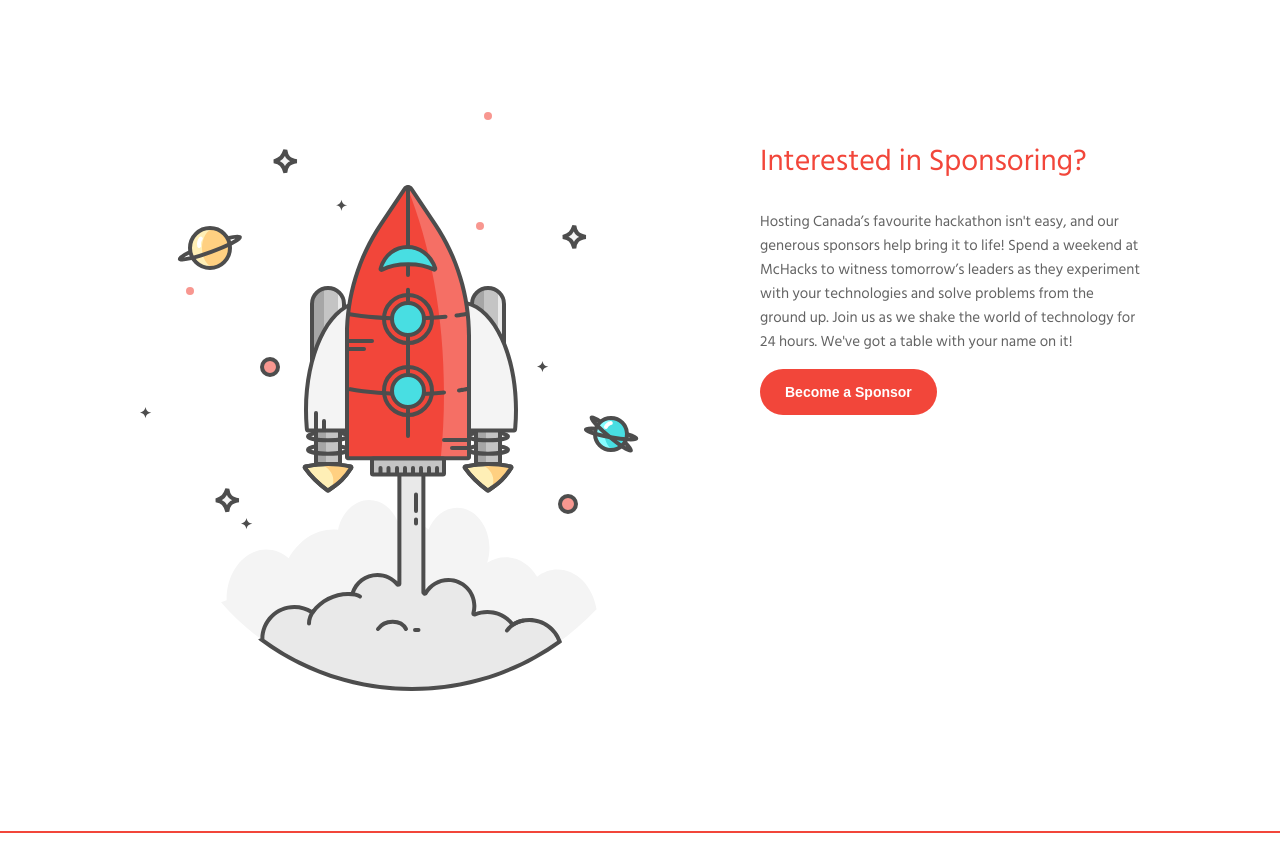
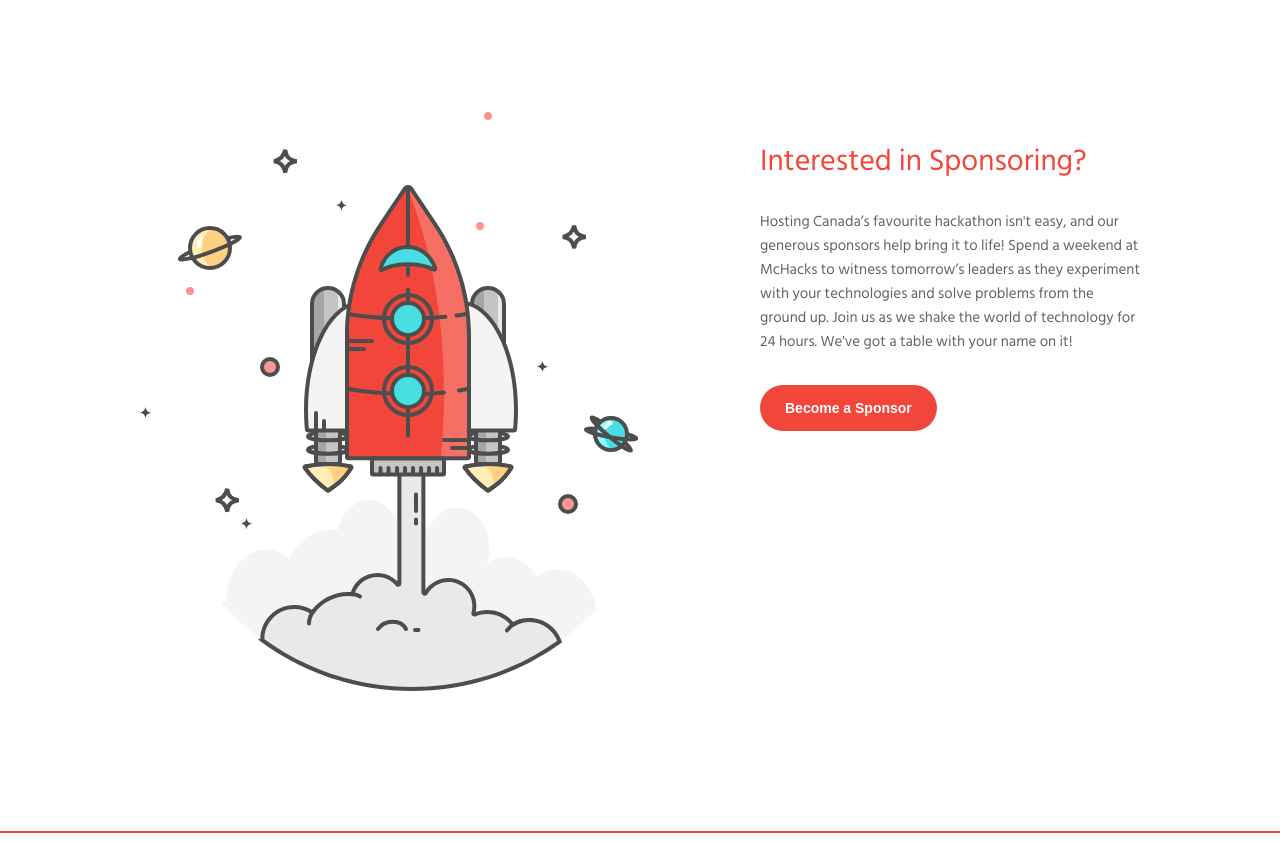
Before and after one commit to hackmcgill/mchacks7, a Gatsby site: page / in a window 1280 px wide. Shown: the part 1353-2195 px from the top of the page. Built offline with nearby package versions, Linux system fonts and the light colour scheme; Gatsby itself is replaced by a stand-in of ours.

Commit message:
Add top margin to sponsor button

```diff
--- a/src/styles/components/index.js
+++ b/src/styles/components/index.js
@@ -70,7 +70,7 @@ export const Hero = styled.section`
 `
 
 export const HeroButton = styled.button`
-//   font-family: Brown, sans-serif;
+  //   font-family: Brown, sans-serif;
   font-weight: 600;
   font-size: 16px;
   text-transform: none;
@@ -160,7 +160,7 @@ export const SponsText = styled.div`
   padding-left: 10rem;
   // margin-right: 10rem;
   width: 50%;
-  margin-bottom: 1rem;
+  margin-bottom: 2rem;
 
   h2 {
     color: ${styleVars.colorHackRed};
@@ -199,12 +199,13 @@ export const SponsButton = styled.button`
   border-radius: 3.75em;
   border: none;
   transition: all 0.15s ease-in-out;
+  margin-top: 16px;
   padding-top: 15px;
   padding-bottom: 15px;
   padding-left: 25px;
   padding-right: 25px;
-//   height: 45px;
-//   width: 175px;
+  //   height: 45px;
+  //   width: 175px;
 
   &:hover {
     background-color: #f56f65;
```
